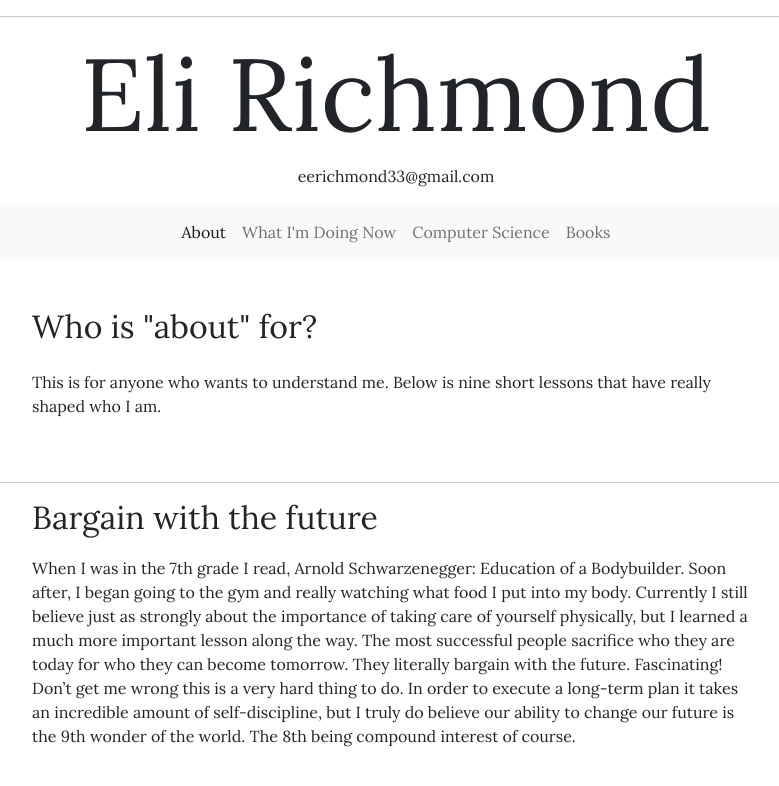
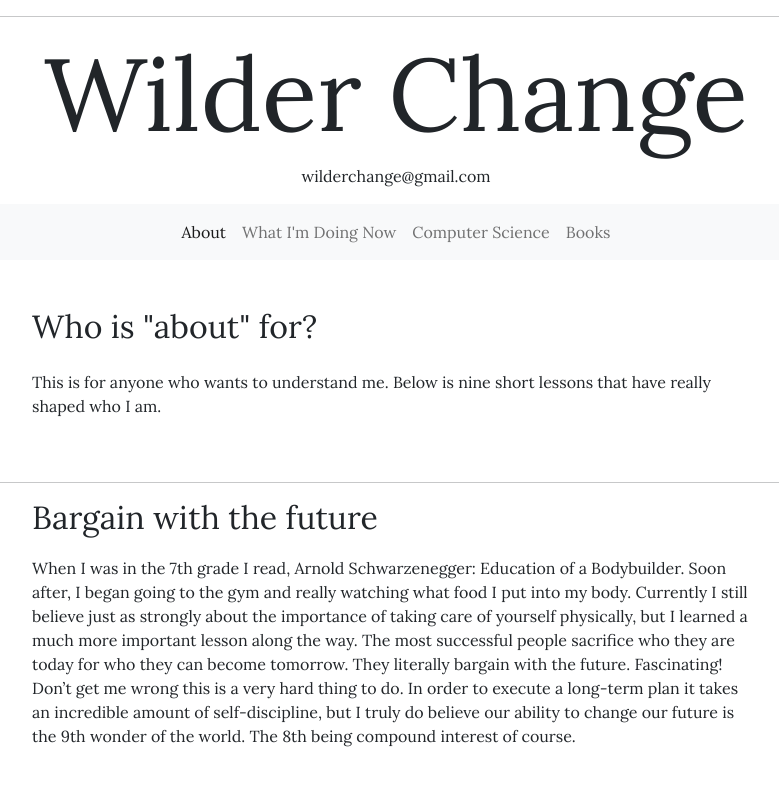
Before and after one commit to WilderChange/WilderChange.github.io, a plain HTML site: page index.html in a window 1280 px wide. Shown: the top 786 px of the page, without its empty margins (244-1023 px from the left). Drawn offline with nearby package versions, Linux system fonts and the light colour scheme.

Commit message:
Update index.html

```diff
--- a/index.html
+++ b/index.html
@@ -1,7 +1,7 @@
 <!DOCTYPE html>
 <html lang="en">
     <head>
-        <title>Eli Richmond</title>
+        <title>Wilder</title>
         <script src="https://cdn.jsdelivr.net/npm/bootstrap@5.0.2/dist/js/bootstrap.bundle.min.js" integrity="sha384-MrcW6ZMFYlzcLA8Nl+NtUVF0sA7MsXsP1UyJoMp4YLEuNSfAP+JcXn/tWtIaxVXM" crossorigin="anonymous"></script>
 
         <link href="https://cdn.jsdelivr.net/npm/bootstrap@5.0.2/dist/css/bootstrap.min.css" rel="stylesheet" integrity="sha384-EVSTQN3/azprG1Anm3QDgpJLIm9Nao0Yz1ztcQTwFspd3yD65VohhpuuCOmLASjC" crossorigin="anonymous">
@@ -20,8 +20,8 @@
 
     <hr>
     <div class="col mx-auto px-auto text-center">
-        <h1 class="mx-auto" style="font-size: 8vmax;">Eli Richmond</h1>
-        <p>eerichmond33@gmail.com</p>
+        <h1 class="mx-auto" style="font-size: 8vmax;">Wilder Change</h1>
+        <p>wilderchange@gmail.com</p>
     </div>
 
 
```
